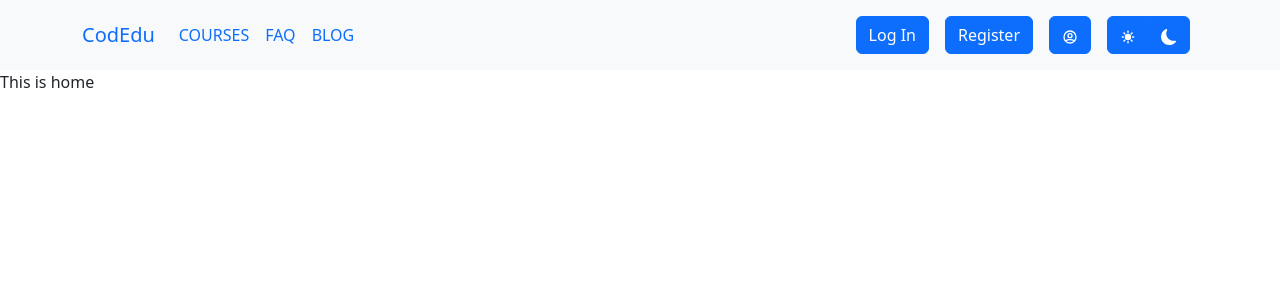
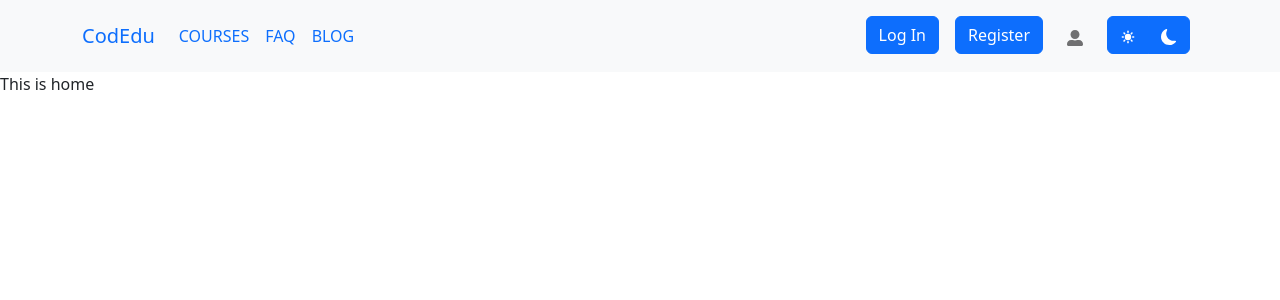
Before and after one commit to abusaidshabib/CodeEdu-client, a React (Create React App) app: page / in a window 1280 px wide. Shown: the top 300 px of the page. Built offline with nearby package versions, Linux system fonts and the light colour scheme.

Commit message:
navbar done

```diff
--- a/src/Shared/NavMenu/NavManu.js
+++ b/src/Shared/NavMenu/NavManu.js
@@ -4,12 +4,13 @@ import Nav from 'react-bootstrap/Nav';
 import Navbar from 'react-bootstrap/Navbar';
 import ToggleButton from 'react-bootstrap/ToggleButton';
 import ToggleButtonGroup from 'react-bootstrap/ToggleButtonGroup';
-import { HiSun, HiOutlineUserCircle } from 'react-icons/hi';
+import { HiSun } from 'react-icons/hi';
 import { BsFillMoonFill } from 'react-icons/bs';
 import Button from 'react-bootstrap/Button';
 import OverlayTrigger from 'react-bootstrap/OverlayTrigger';
 import Tooltip from 'react-bootstrap/Tooltip';
 import { Link } from 'react-router-dom';
+import {FaUserAlt} from 'react-icons/fa';
 
 
 
@@ -31,10 +32,10 @@ const NavManu = () => {
                 <Navbar.Collapse id="responsive-navbar-nav">
                     <Nav className="me-auto">
                         <Nav.Link className='text-decoration-none'>
-                            <Link  className='text-decoration-none' to='courses'>COURSES</Link>
+                            <Link className='text-decoration-none' to='courses'>COURSES</Link>
                         </Nav.Link>
                         <Nav.Link>
-                            <Link  className='text-decoration-none' to='faq'>FAQ</Link>
+                            <Link className='text-decoration-none' to='faq'>FAQ</Link>
                         </Nav.Link>
                         <Nav.Link>
                             <Link className='text-decoration-none' to='/blog'>BLOG</Link>
@@ -61,7 +62,10 @@ const NavManu = () => {
                                 delay={{ show: 250, hide: 400 }}
                                 overlay={renderTooltip}
                             >
-                                <Button><HiOutlineUserCircle></HiOutlineUserCircle></Button>
+                                <Nav.Link>
+                                    <FaUserAlt></FaUserAlt>
+                                </Nav.Link>
+
                             </OverlayTrigger>
 
 
```
Also changed, not shown: src/Assets/icons.png (added).
